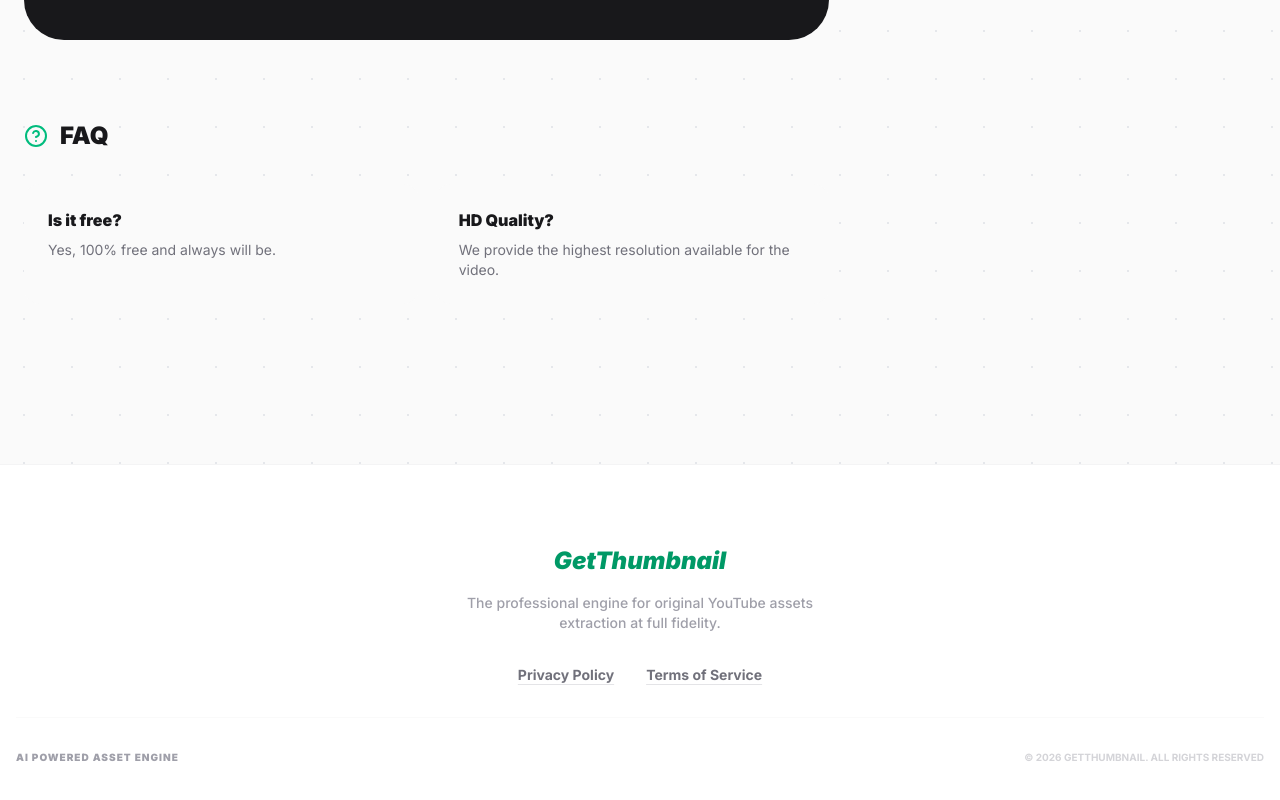
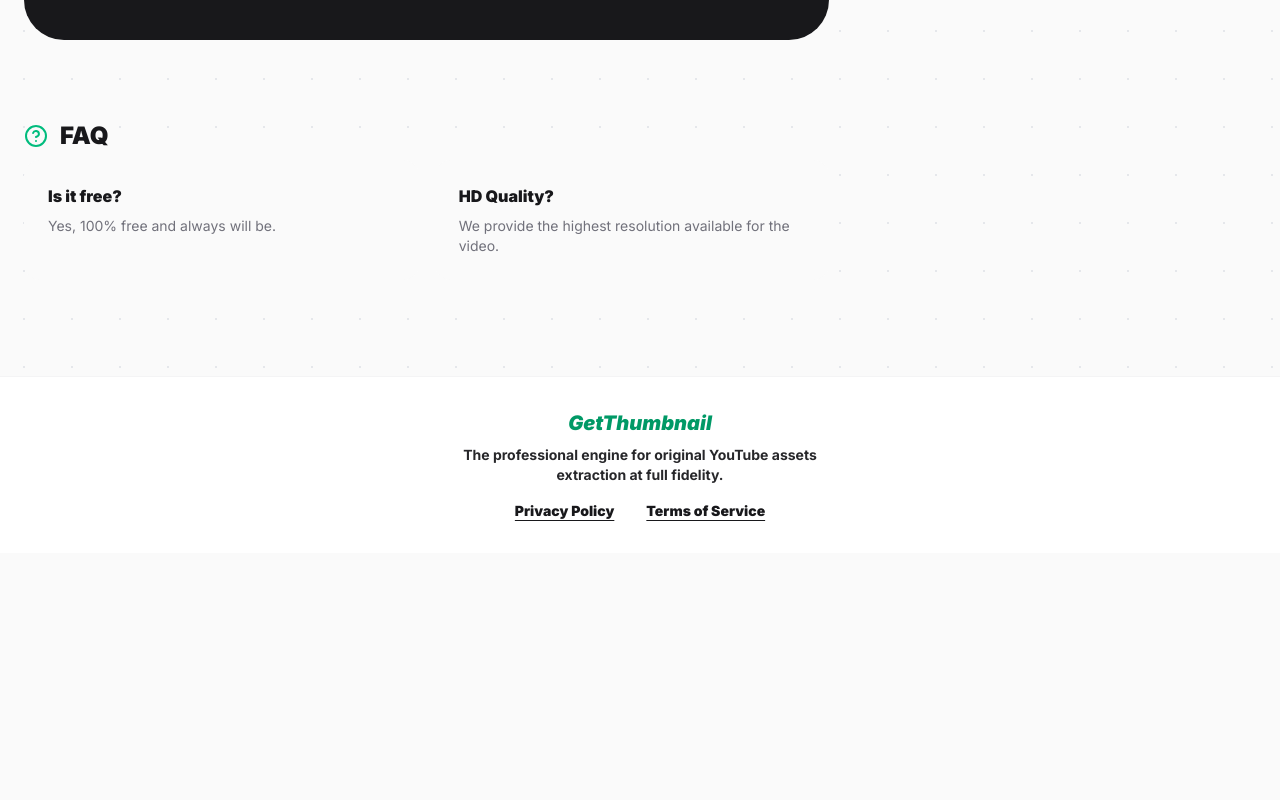
Before and after one commit to pubgads77-star/get-thumbnail, a React (Vite) app: page / in a window 1280 px wide. Shown: the part 1145-1945 px from the top of the page. After the commit the page ends 1698 px from the top, so only its background shows below. Built offline with nearby package versions, Linux system fonts and the light colour scheme.

Commit message:
fix Text

```diff
--- a/src/App.tsx
+++ b/src/App.tsx
@@ -183,21 +183,16 @@
         </div>
       </main>
 
-      <footer className="border-t border-zinc-100 py-20 mt-32 bg-white">
-        <div className="max-w-7xl mx-auto px-4 text-center space-y-8">
-          <div className="flex flex-col items-center gap-4">
-            <span className="font-black text-2xl italic text-emerald-600">GetThumbnail</span>
-            <p className="text-zinc-400 text-sm max-w-sm font-medium">The professional engine for original YouTube assets extraction at full fidelity.</p>
+      <footer className="border-t border-zinc-100 py-8 mt-16 bg-white">
+        <div className="max-w-7xl mx-auto px-4 text-center space-y-4">
+          <div className="flex flex-col items-center gap-2">
+            <span className="font-black text-xl italic text-emerald-600">GetThumbnail</span>
+            <p className="text-zinc-800 text-sm max-w-sm font-bold">The professional engine for original YouTube assets extraction at full fidelity.</p>
           </div>
 
-          <div className="flex justify-center gap-8 text-sm font-bold text-zinc-500">
-            <button onClick={() => setActiveModal('privacy')} className="hover:text-emerald-500 transition-colors underline decoration-zinc-200 underline-offset-4">Privacy Policy</button>
-            <button onClick={() => setActiveModal('terms')} className="hover:text-emerald-500 transition-colors underline decoration-zinc-200 underline-offset-4">Terms of Service</button>
-          </div>
-
-          <div className="pt-8 border-t border-zinc-50 flex flex-col sm:flex-row justify-between items-center gap-4">
-            <p className="text-zinc-400 text-[10px] font-black tracking-widest uppercase">AI Powered Asset Engine</p>
-            <p className="text-zinc-300 text-[10px] font-bold uppercase">© {new Date().getFullYear()} GetThumbnail. All Rights Reserved</p>
+          <div className="flex justify-center gap-8 text-sm font-black text-zinc-900">
+            <button onClick={() => setActiveModal('privacy')} className="hover:text-emerald-600 transition-colors underline underline-offset-4">Privacy Policy</button>
+            <button onClick={() => setActiveModal('terms')} className="hover:text-emerald-600 transition-colors underline underline-offset-4">Terms of Service</button>
           </div>
         </div>
       </footer>
--- a/src/components/InfoSections.tsx
+++ b/src/components/InfoSections.tsx
@@ -25,8 +25,8 @@
         </p>
       </section>
 
-      <section className="space-y-8">
-        <h2 className="text-2xl font-black flex items-center gap-3"><HelpCircle className="text-emerald-500"/> FAQ</h2>
+      <section className="space-y-3">
+        <h2 className="text-2xl font-black flex items-center gap-3 mb-2"><HelpCircle className="text-emerald-500"/> FAQ</h2>
         <div className="grid grid-cols-1 md:grid-cols-2 gap-4">
           <div className="p-6 bg-zinc-50 rounded-2xl">
             <h4 className="font-black mb-2">Is it free?</h4>
```
